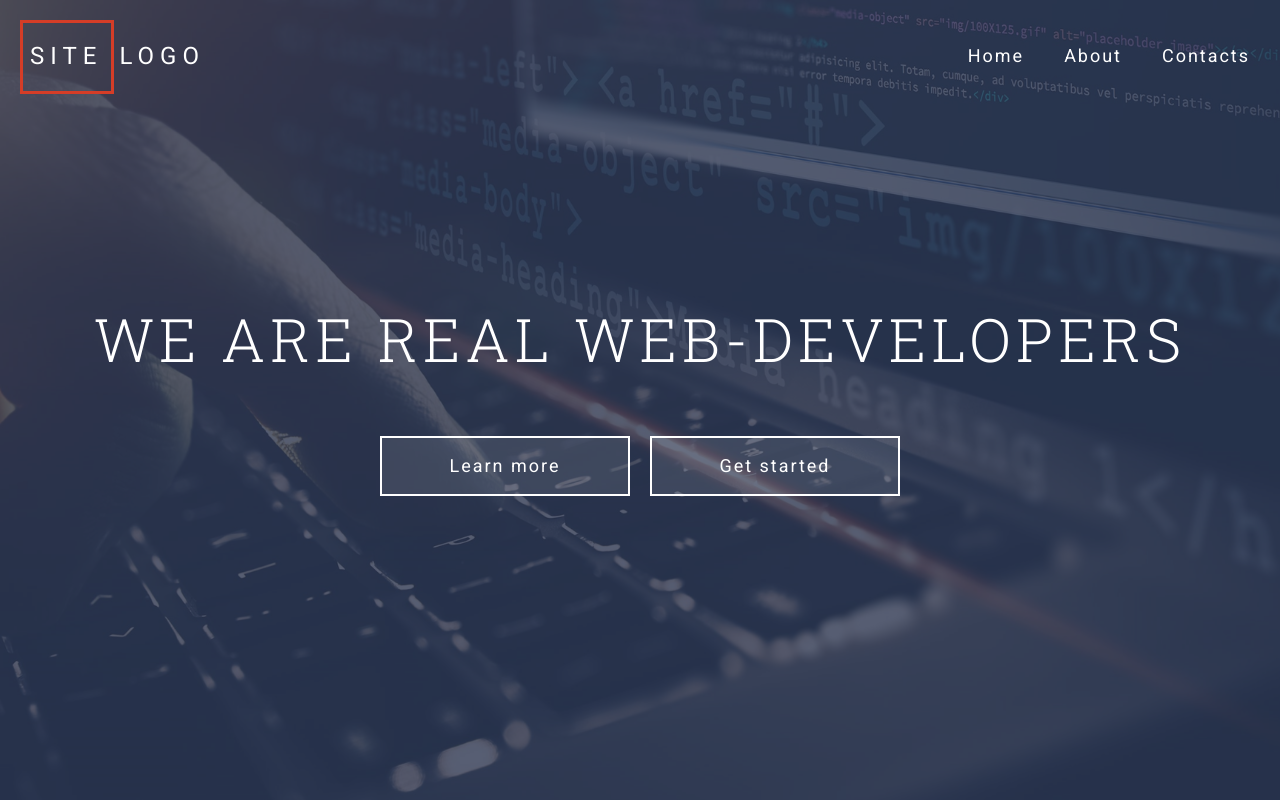
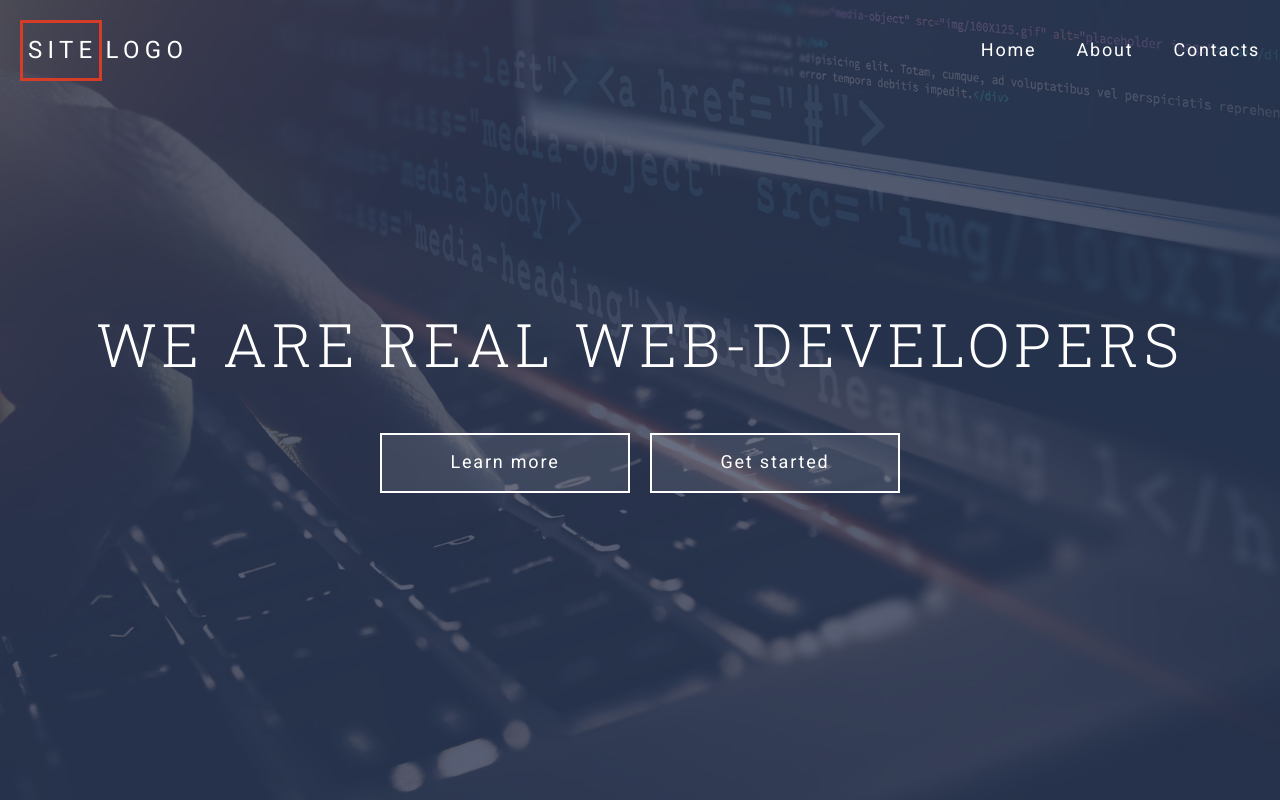
Before and after one commit to olgasolda/grid-template, a website: page index.html in a window 1280 px wide. Drawn offline with Linux system fonts and the light colour scheme.

Commit message:
finished header

```diff
--- a/assets/scss/common/_classes.scss
+++ b/assets/scss/common/_classes.scss
@@ -11,7 +11,7 @@
   align-items: center;
   justify-content: center;
   font-size: 1.125rem;
-  letter-spacing: 0.11em;
+  letter-spacing: 0.1em;
   transition: background-color 0.5s;
 
   &:hover,
--- a/assets/scss/common/_typography.scss
+++ b/assets/scss/common/_typography.scss
@@ -16,10 +16,12 @@ body {
   color: $color-gray;
 }
 h1 {
-  font-size: $gap-x3;
-  letter-spacing: 5px;
+  font-size: 3.75rem;
+  letter-spacing: 0.08em;
   font-weight: 300;
   font-family: $font-header;
+  text-align: center;
+  line-height: 1.2;
 }
 h2 {
 }
--- a/assets/scss/components/header/_header-content.scss
+++ b/assets/scss/components/header/_header-content.scss
@@ -10,8 +10,7 @@
   }
 
   &__title {
-    margin: 0 0 63px 0;
-    text-align: center;
+    margin: 0 0 53px 0;
   }
 
   &__actions {
--- a/assets/scss/components/header/_header-logo.scss
+++ b/assets/scss/components/header/_header-logo.scss
@@ -5,12 +5,12 @@
   &__link {
     display: block;
     font-size: 1.5rem;
-    letter-spacing: 0.25em;
+    letter-spacing: 0.22em;
   }
   &__accent {
     display: inline-block;
     border: 3px solid $color-highlight;
-    padding: 20px 9px 20px 7px;
-    margin-right: 5px;
+    padding: 14px 1px 13px 5px;
+    margin-right: 4px;
   }
 }
--- a/assets/scss/components/header/_header-navbar.scss
+++ b/assets/scss/components/header/_header-navbar.scss
@@ -8,7 +8,7 @@
     grid-template-columns: repeat(auto-fit, minmax(40px, max-content));
     justify-content: end;
 
-    @include unlist;
+    @include unlist(0 (-$gap-sm) 0 0);
   }
   // &__item {
   // }
@@ -16,7 +16,7 @@
     display: block;
     padding: $gap $gap-sm;
     font-size: 1.125rem;
-    letter-spacing: 0.11em;
+    letter-spacing: 0.1em;
     &:hover,
     &:focus {
       color: $color-accent;
```
Also changed, not shown: assets/css/style.css, assets/css/style.min.css.
